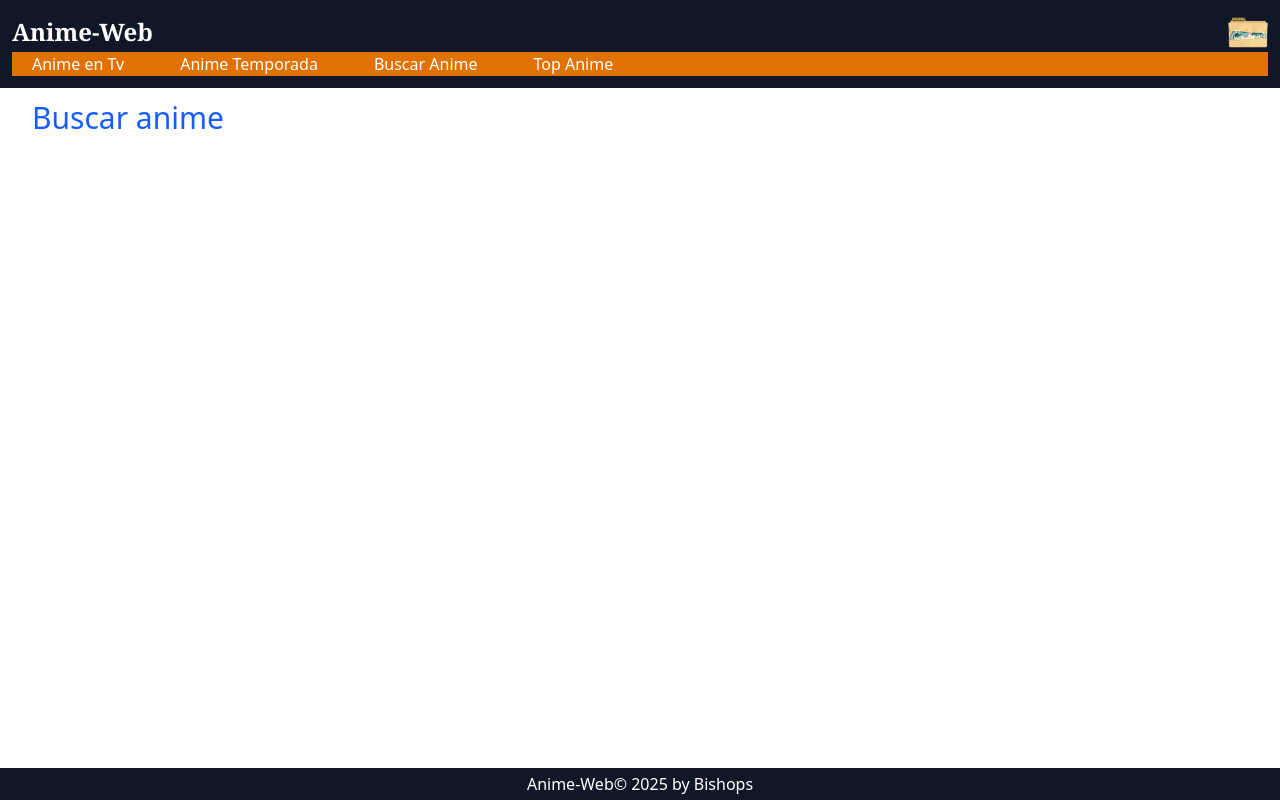
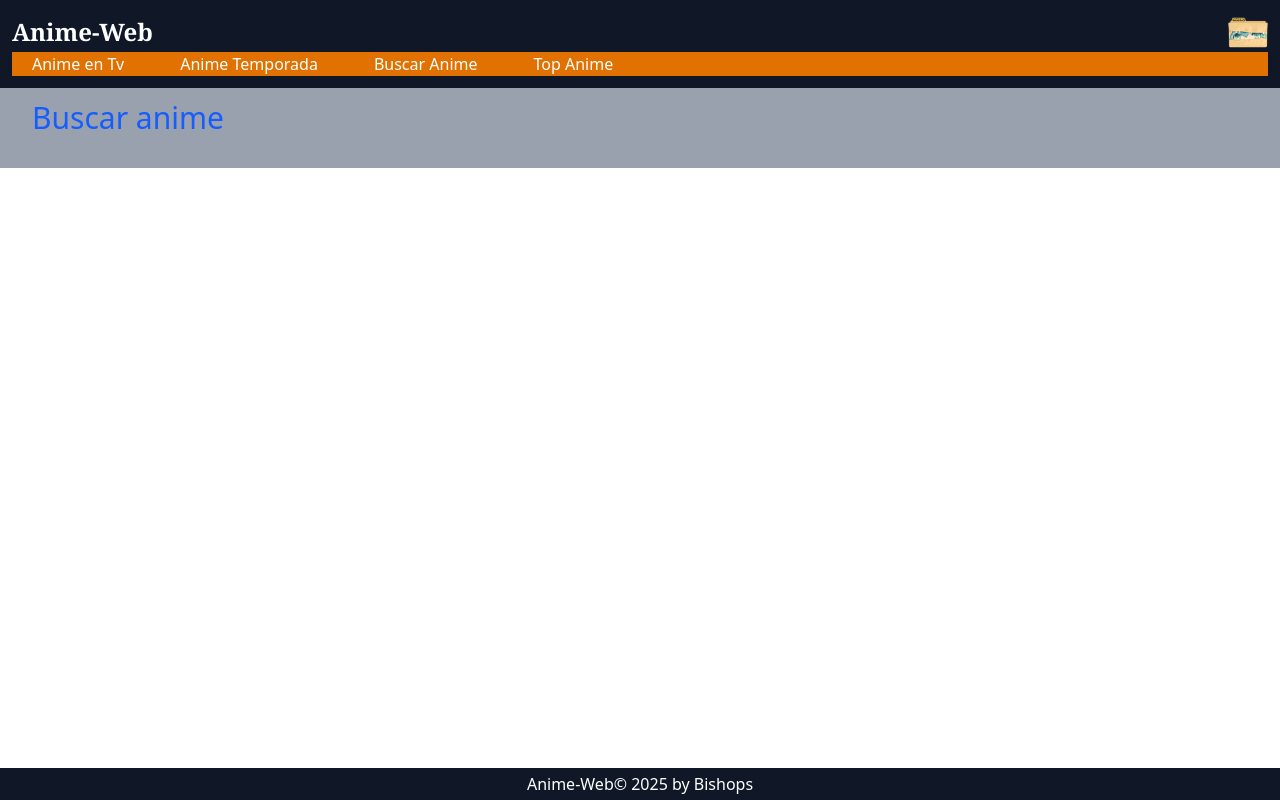
Before and after one commit to DamianCosmelli/anime_web, a React (Vite) app: page /search in a window 1280 px wide. Built offline with nearby package versions, Linux system fonts and the light colour scheme.

Commit message:
Fix backgrond color

```diff
--- a/src/components/Layout/MainLayout.tsx
+++ b/src/components/Layout/MainLayout.tsx
@@ -26,7 +26,7 @@ export function Layout({ children }: LayoutProps) {
         </div>
       </header>
       <div className="mt-1 flex-1 mb-12">
-        <main className="p-4">{children}</main>
+        <main className="p-4 bg-gray-400">{children}</main>
       </div>
       <footer className="bg-gray-900 text-white p-1 text-center fixed bottom-0 w-full">
         <p>Anime-Web© 2025 by Bishops</p>
```
